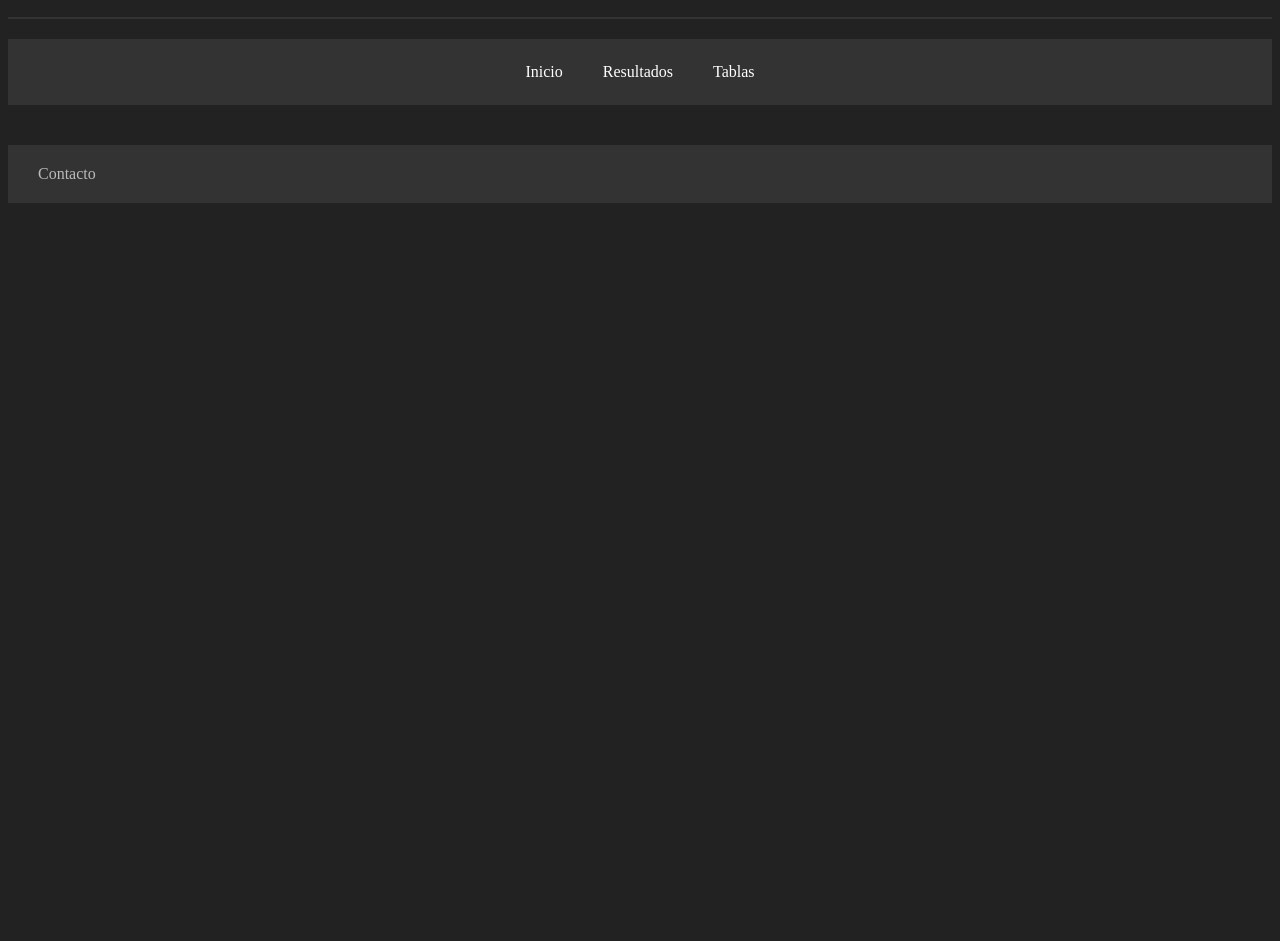
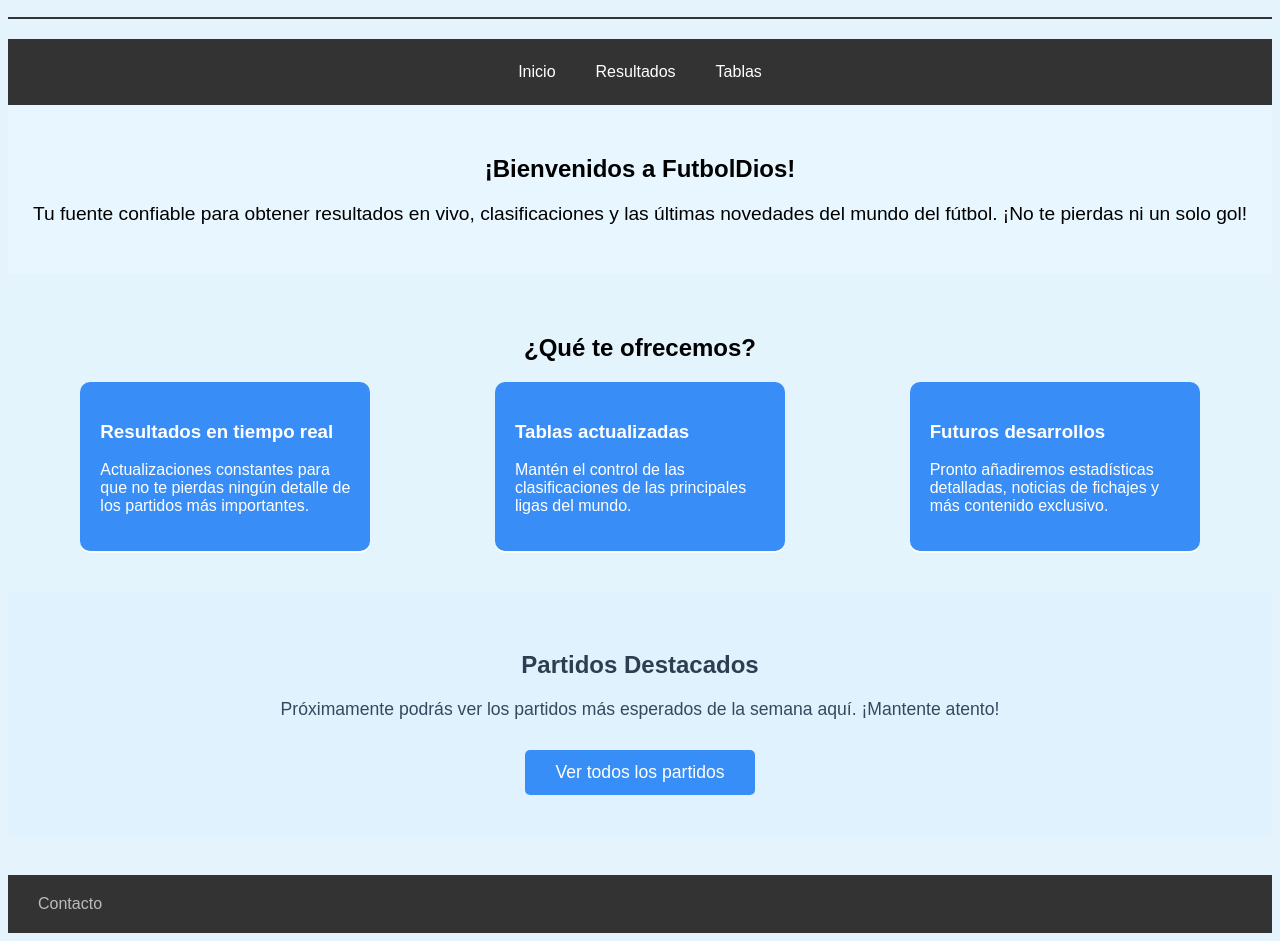
Before and after one commit to Juanbarrera12/A-estudiar-chavos, a website: page prueba/html/index.html in a window 1280 px wide. Shown: the part 78-1019 px from the top of the page. Before the commit the page ends 800 px from the top, so only its background shows below. Drawn offline with Linux system fonts and the light colour scheme.

Commit message:
inicio y colores

```diff
--- a/prueba/css/inicio.css
+++ b/prueba/css/inicio.css
@@ -17,7 +17,8 @@
     background-color: #555; /* Color de fondo cuando se pasa el ratón */
 }
 body {
-    background-color: #222;
+    background-color: #e4f4fcee;
+    font-family: sans-serif;
 }
 h1 {
     font-family: sans-serif;
@@ -55,3 +56,74 @@ footer {
 .contacto:hover {
     background-color: #555;
 }
+
+/* Sección bienvenida */
+.bienvenida {
+    background-color: #e8f7ffee;
+    padding: 30px 0;
+    text-align: center;
+}
+
+.bienvenida p {
+    font-size: 1.2rem;
+}
+
+/* Sección de características */
+.caracteristicas {
+    background-color: #e5f5fcee;
+    padding: 40px 20px;
+}
+
+.caracteristicas h2 {
+    margin-bottom: 20px;
+    text-align: center;
+}
+
+.caracteristicas-grid {
+    display: flex;
+    justify-content: space-around;
+    flex-wrap: wrap;
+    gap: 20px;
+}
+
+.caracteristica {
+    background-color: #1a7df6d9;
+    color: white;
+    padding: 20px;
+    border-radius: 10px;
+    width: 250px;
+    box-shadow: 0px 2px
+}
+
+/* Sección de próximos partidos */
+.proximos-partidos {
+    background-color: #dff3feee;
+    padding: 40px 0;
+    text-align: center;
+}
+
+.proximos-partidos h2 {
+    margin-bottom: 20px;
+    color: #2c3e50;
+}
+
+.proximos-partidos p {
+    font-size: 1.1rem;
+    color: #34495e;
+    margin-bottom: 30px;
+}
+
+.boton-ver-mas {
+    display: inline-block;
+    background-color: #1a7df6d9;
+    color: white;
+    padding: 12px 30px;
+    text-decoration: none;
+    font-size: 1.1rem;
+    border-radius: 5px;
+    transition: background-color 0.3s ease;
+}
+
+.boton-ver-mas:hover {
+    background-color: #499bff;
+}
--- a/prueba/html/index.html
+++ b/prueba/html/index.html
@@ -8,13 +8,48 @@
     <link rel="icon" href="../imagenes/logo.png">
 </head>
 <body>
-    <h1>FUTBOLDIOS</h1>
+    <header>
+        <h1>FUTBOLDIOS</h1>
     <hr class="section-divider">
-    <div class="menu">
+    <nav class="menu">
         <a href="index.html">Inicio</a>
         <a href="resultados.html">Resultados</a>
         <a href="tablas.html">Tablas</a>
-    </div>
+    </nav>
+    </header>
+    <main>
+        <!-- Sección de bienvenida -->
+        <section class="bienvenida">
+            <h2>¡Bienvenidos a FutbolDios!</h2>
+            <p>Tu fuente confiable para obtener resultados en vivo, clasificaciones y las últimas novedades del mundo del fútbol. ¡No te pierdas ni un solo gol!</p>
+        </section>
+
+        <!-- Sección de características destacadas -->
+        <section class="caracteristicas">
+            <h2>¿Qué te ofrecemos?</h2>
+            <div class="caracteristicas-grid">
+                <div class="caracteristica">
+                    <h3>Resultados en tiempo real</h3>
+                    <p>Actualizaciones constantes para que no te pierdas ningún detalle de los partidos más importantes.</p>
+                </div>
+                <div class="caracteristica">
+                    <h3>Tablas actualizadas</h3>
+                    <p>Mantén el control de las clasificaciones de las principales ligas del mundo.</p>
+                </div>
+                <div class="caracteristica">
+                    <h3>Futuros desarrollos</h3>
+                    <p>Pronto añadiremos estadísticas detalladas, noticias de fichajes y más contenido exclusivo.</p>
+                </div>
+            </div>
+        </section>
+
+        <!-- Sección de eventos o próximos partidos -->
+        <section class="proximos-partidos">
+            <h2>Partidos Destacados</h2>
+            <p>Próximamente podrás ver los partidos más esperados de la semana aquí. ¡Mantente atento!</p>
+            <a class="boton-ver-mas" href="resultados.html">Ver todos los partidos</a>
+        </section>
+    </main>
     <footer>
         <a class="contacto" href="contacto.html">Contacto</a>
     </footer>
```
Also changed, not shown: prueba/html/resultados.html (+1 -1 lines), prueba/html/tablas.html (+1 -1 lines).
